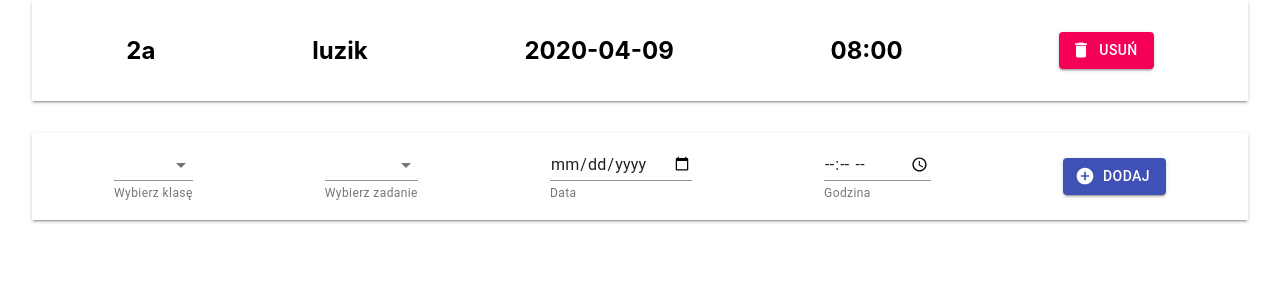
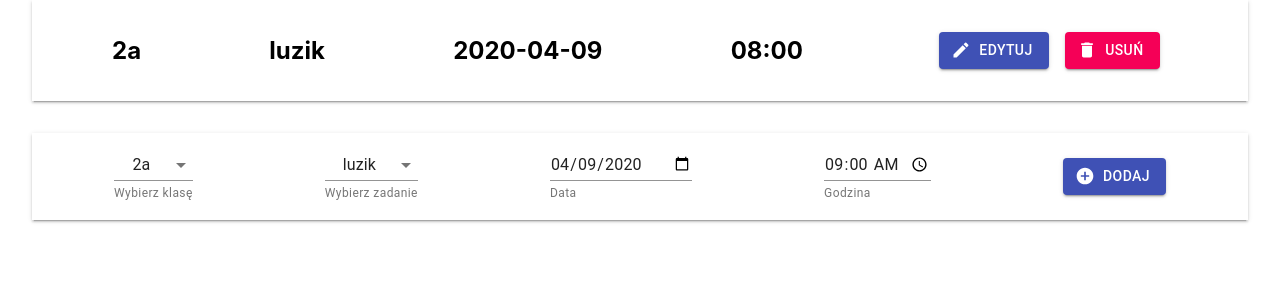
Before and after one commit to bodorcl2-2/todos, a React (Create React App) app: page / in a window 1280 px wide. Shown: the top 300 px of the page. Built offline with nearby package versions, Linux system fonts and the light colour scheme.

Commit message:
próba dodania edycji zdarzenia

```diff
--- a/src/App.js
+++ b/src/App.js
@@ -17,10 +17,10 @@ function App() {
   ]);
   const [newTask, setNewTask] = useState({
     id: "",
-    taskGroup: "",
-    taskName: "",
-    taskDate: "",
-    taskTime: "",
+    taskGroup: "2a",
+    taskName: "luzik",
+    taskDate: "2020-04-09",
+    taskTime: "09:00",
   });
 
   useEffect(() => {
@@ -46,29 +46,38 @@ function App() {
   const handleOnAddTask = (e) => {
     e.preventDefault();
     setNewTask((prevState) => ({
+
       newTask: Object.assign(prevState, { id: uuidv4() }),
     }));
+    console.log(newTask)
     setTasks((prevState) => [...prevState, newTask]);
-    setNewTask({
-      id: "",
-      taskName: "",
-      taskDate: "",
-      taskTime: "null",
-    });
+    //   setNewTask({
+    //     id: "",
+    //     taskName: "",
+    //     taskDate: "",
+    //     taskTime: "null",
+    //   });
   };
+
+  const handleOnEditTask = (e) => {
+    e.preventDefault();
+    const editTask = tasks.filter((task) => task.id === e.target.id);
+    setNewTask(editTask);
+    console.log(newTask)
+  }
+
   const handleOnChange = ({ target: { name, value } }) => {
+    console.log(name, value)
     setNewTask((prevState) => ({
       ...prevState,
       [name]: value,
     }));
+    console.log(newTask)
   };
 
   return (
     <div className="App">
       {
-        // tasks.sort((a, b) => a.taskTime + b.taskTime).sort((a, b) => a.taskMinutes - b.taskMinutes).map((item, index)
-        //nie działa sortowanie po godzinie i minutach
-
         tasks
           .sort((a) => a.taskName)
           .map((item) => (
@@ -80,6 +89,7 @@ function App() {
               taskDate={item.taskDate}
               taskTime={item.taskTime}
               handleOnDeleteTask={handleOnDeleteTask}
+              handleOnEditTask={handleOnEditTask}
             />
           ))
       }
@@ -87,7 +97,6 @@ function App() {
         handleOnAddTask={handleOnAddTask}
         handleOnChange={handleOnChange}
         newTask={newTask}
-      // handleOnChangeDate={handleOnChangeDate}
       />
     </div>
   );
--- a/src/Todo.js
+++ b/src/Todo.js
@@ -2,7 +2,7 @@ import React from "react";
 import Button from "@material-ui/core/Button";
 import Box from "@material-ui/core/Box";
 import DeleteIcon from "@material-ui/icons/Delete";
-
+import EditIcon from "@material-ui/icons/Edit";
 const Todo = (props) => {
   return (
     <Box
@@ -16,6 +16,22 @@ const Todo = (props) => {
     >
       <h2>{props.taskGroup}</h2> <h2>{props.taskName}</h2>
       <h2>{props.taskDate}</h2> <h2>{props.taskTime}</h2>
+      <Box
+        width="20%"
+        display="flex"
+        justifyContent="space-around"
+        alignItems="center"
+      >
+
+        <Button
+          id={props.id}
+          onClick={props.handleOnEditTask}
+          variant="contained"
+          color="primary"
+          startIcon={<EditIcon />}
+        >
+          Edytuj
+      </Button>
         <Button
           id={props.id}
           onClick={props.handleOnDeleteTask}
@@ -25,7 +41,8 @@ const Todo = (props) => {
         >
           Usuń
       </Button>
-    </Box>
+      </Box >
+    </Box >
   );
 };
 export default Todo;
--- a/src/TodoForm.js
+++ b/src/TodoForm.js
@@ -1,4 +1,5 @@
-import React, { useState } from "react";
+import React from "react";
+// import React, { useState } from "react";
 import FormControl from "@material-ui/core/FormControl";
 import FormHelperText from "@material-ui/core/FormHelperText";
 import Select from "@material-ui/core/Select";
@@ -11,20 +12,6 @@ import AddCircleIcon from "@material-ui/icons/AddCircle";
 const TodoForm = (props) => {
   const tasks = ["powtórka", "sprawdzian", "kartkówka", "pytanie", "luzik"];
   const groups = ["1a", "1b", "1c", "2a", "2b", "2c"];
-
-  const [task, setTask] = useState("");
-  const [group, setGroup] = useState("");
-
-  const handleChangeTask = (event) => {
-    setTask(event.target.value);
-  };
-  const handleChangeGroup = (event) => {
-    setGroup(event.target.value);
-  };
-  const handleOnChange = (event) => {
-    setTask("");
-    setGroup("");
-  };
 
   return (
     <form action="#" onSubmit={props.handleOnAddTask}>
@@ -40,10 +27,10 @@ const TodoForm = (props) => {
           <Select
             labelId="taskGroup"
             name="taskGroup"
-            id="taskGroupe"
-            value={group}
-            onChange={handleChangeGroup}
-            onBlur={props.handleOnChange}
+            id="taskGroup"
+            value={props.newTask.taskGroup ? props.newTask.taskGroup : ""}
+            // onChange={handleChangeGroup}
+            onChange={props.handleOnChange}
           >
             {groups.map((option) => (
               <MenuItem key={option} value={option}>
@@ -58,9 +45,9 @@ const TodoForm = (props) => {
             labelId="taskName"
             name="taskName"
             id="taskName"
-            value={task}
-            onChange={handleChangeTask}
-            onBlur={props.handleOnChange}
+            value={props.newTask.taskName ? props.newTask.taskName : ""}
+            // onClick={handleChangeTask}
+            onChange={props.handleOnChange}
           >
             {tasks.map((option) => (
               <MenuItem key={option} value={option}>
@@ -77,7 +64,7 @@ const TodoForm = (props) => {
             label="Data"
             name="taskDate"
             id="taskDate"
-            value={props.newTask.taskDate}
+            value={props.newTask.taskDate ? props.newTask.taskDate : ""}
             onChange={props.handleOnChange}
           />
           <FormHelperText>Data</FormHelperText>
@@ -90,18 +77,18 @@ const TodoForm = (props) => {
             max="15:10"
             name="taskTime"
             id="taskTime"
-            value={props.newTask.taskTime}
+            value={props.newTask.taskTime ? props.newTask.taskTime : ""}
             onChange={props.handleOnChange}
           />
           <FormHelperText>Godzina</FormHelperText>
         </FormControl>
+
         <FormControl>
           <Button
             type="submit"
             variant="contained"
             color="primary"
             startIcon={<AddCircleIcon />}
-            onClick={handleOnChange}
           >
             Dodaj
           </Button>
```
Lines whose indentation alone changed are shown as unchanged.
